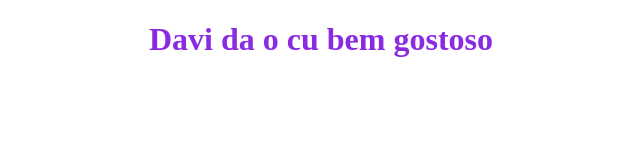
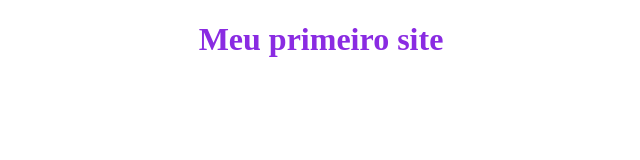
Before and after one commit to PedroHenriqueOliveiraMarques/cursoJavaScript, a plain HTML site: page index.html in a window 1280 px wide. Shown: the whole page, without its empty margins (319-959 px from the left). Drawn offline with Linux system fonts and the light colour scheme.

Commit message:
Meu primeiro site

```diff
--- a/index.html
+++ b/index.html
@@ -6,7 +6,7 @@
     <title>Document</title>
 </head>
 <body>
-    <h1 style="color:blueviolet; text-align: center;">Davi da o cu bem gostoso</h1>
+    <h1 style="color:blueviolet; text-align: center;">Meu primeiro site</h1>
 
 </body>
 </html>
```
